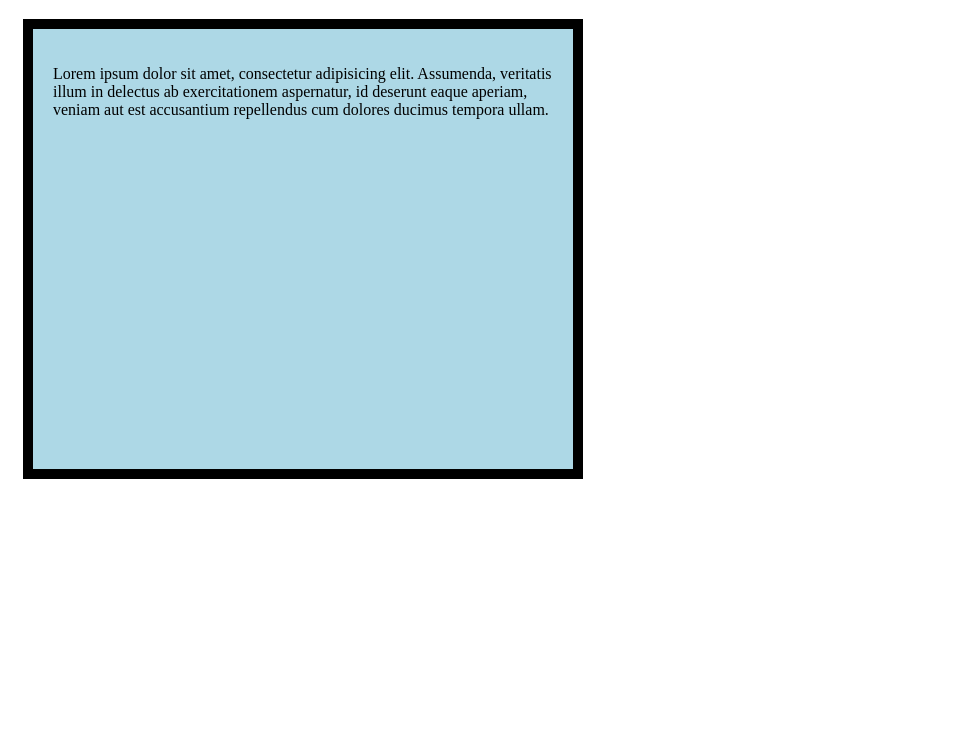
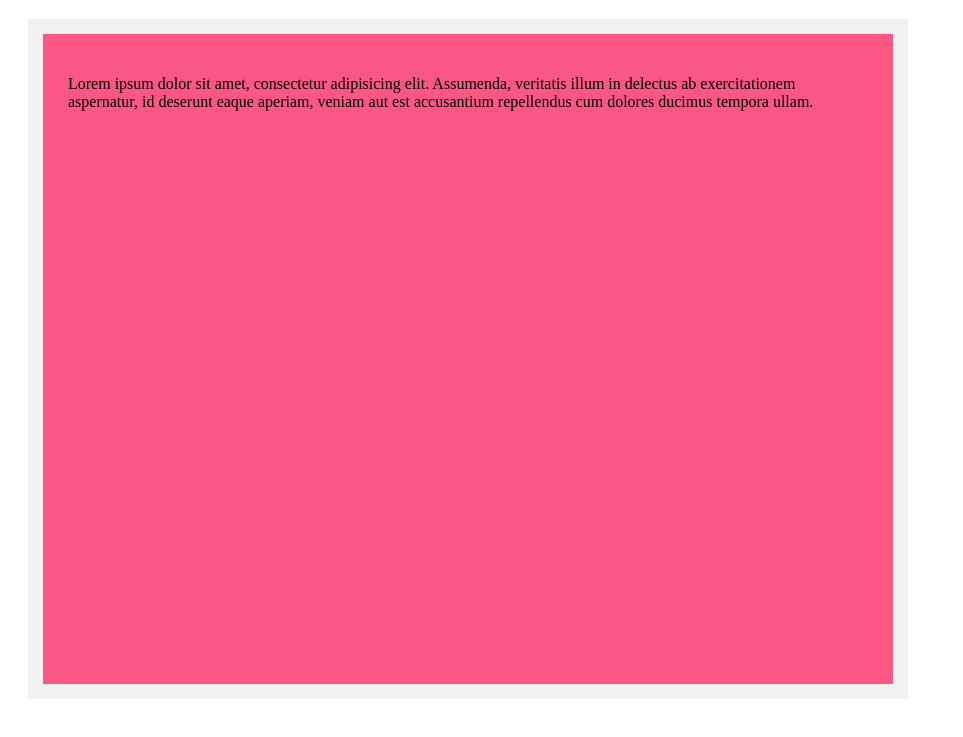
Before and after one commit to siiyyaa/siya.cse27_repo, a plain HTML site: page BOX MODEL/boxmodel1.html in a window 1280 px wide. Shown: the part 61-798 px from the top of the page, without its empty margins (0-963 px from the left). Drawn offline with Linux system fonts and the light colour scheme.

Commit message:
padding size updated

```diff
--- a/BOX MODEL/boxmodel1.html
+++ b/BOX MODEL/boxmodel1.html
@@ -3,16 +3,16 @@
 <head>
      <meta charset="UTF-8">
      <meta name="viewport" content="width=device-width, initial-scale=1.0">
-     <title>Document</title>
+     <title>box model</title>
      <style>
      div{
-          width: 500px;
-          height: 400px;
-          border: 10px solid black;
-          padding: 20px;
-          margin: 15px;
+          width: 800px;
+          height: 600px;
+          border: 15px solid rgb(241, 241, 241);
+          padding: 25px;
+          margin: 20px;
           box-sizing: content-box;
-          background-color: lightblue;
+          background-color: rgb(250, 87, 133);
      }
      </style>
 </head>
```
